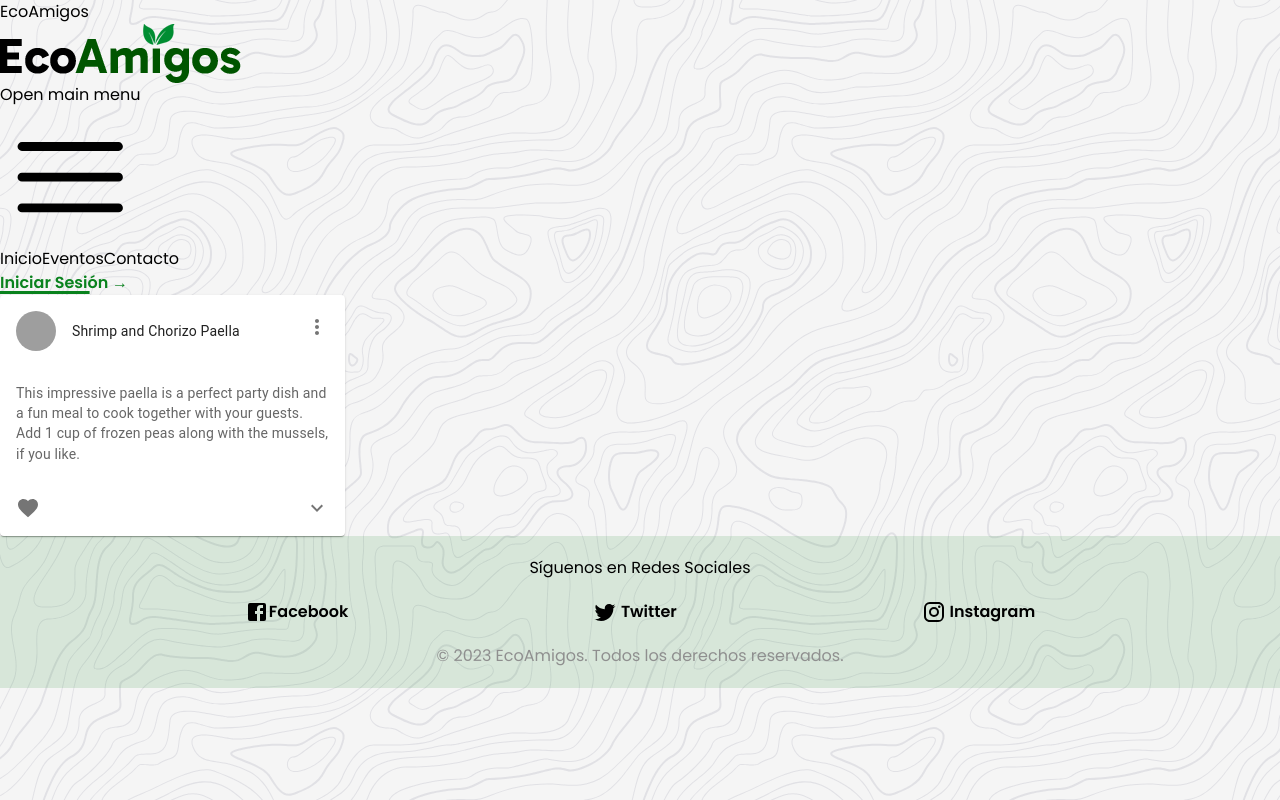
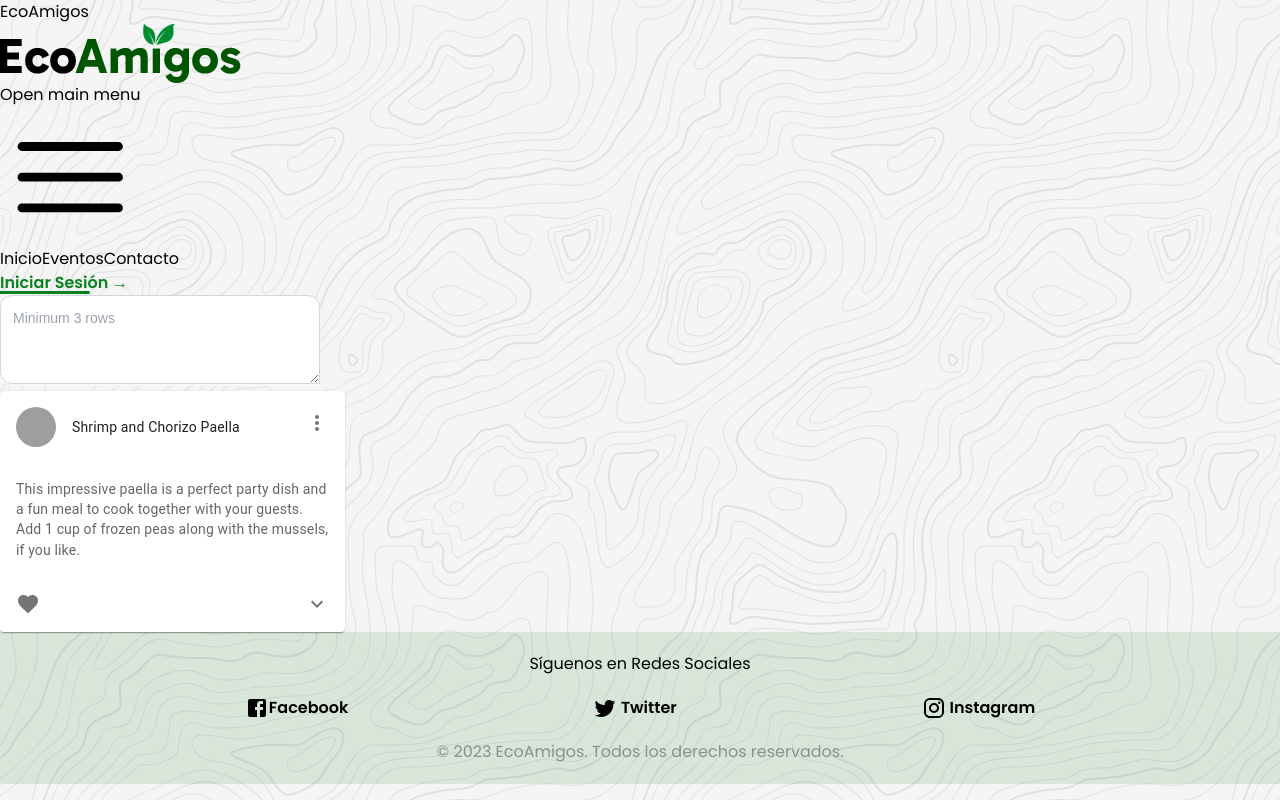
Before and after one commit to LizettePerez/EcoAmigos-React, a React (Vite) app: page /comunidad in a window 1280 px wide. Built offline with nearby package versions, Linux system fonts and the light colour scheme; no server answers; sample sign-in values are in the browser's storage; grey boxes are pictures that could not be loaded.

Commit message:
incluyendo TextArea

```diff
--- /dev/null
+++ b/src/components/TextArea.jsx
@@ -0,0 +1,70 @@
+import { TextareaAutosize as BaseTextareaAutosize } from "@mui/base/TextareaAutosize";
+import { styled } from "@mui/system";
+
+export default function TextArea() {
+  const blue = {
+    100: "#DAECFF",
+    200: "#b6daff",
+    400: "#3399FF",
+    500: "#007FFF",
+    600: "#0072E5",
+    900: "#003A75",
+  };
+
+  const grey = {
+    50: "#f6f8fa",
+    100: "#eaeef2",
+    200: "#d0d7de",
+    300: "#afb8c1",
+    400: "#8c959f",
+    500: "#6e7781",
+    600: "#57606a",
+    700: "#424a53",
+    800: "#32383f",
+    900: "#24292f",
+  };
+
+  const Textarea = styled(BaseTextareaAutosize)(
+    ({ theme }) => `
+    width: 320px;
+    font-family: IBM Plex Sans, sans-serif;
+    font-size: 0.875rem;
+    font-weight: 400;
+    line-height: 1.5;
+    padding: 12px;
+    border-radius: 12px 12px 0 12px;
+    color: ${theme.palette.mode === "dark" ? grey[300] : grey[900]};
+    background: ${theme.palette.mode === "dark" ? grey[900] : "#fff"};
+    border: 1px solid ${theme.palette.mode === "dark" ? grey[700] : grey[200]};
+    box-shadow: 0px 2px 2px ${
+      theme.palette.mode === "dark" ? grey[900] : grey[50]
+    };
+
+    &:hover {
+      border-color: ${blue[400]};
+    }
+
+    &:focus {
+      border-color: ${blue[400]};
+      box-shadow: 0 0 0 3px ${
+        theme.palette.mode === "dark" ? blue[500] : blue[200]
+      };
+    }
+
+    // firefox
+    &:focus-visible {
+      outline: 0;
+    }
+  `
+  );
+
+  return (
+    <div>
+      <Textarea
+        aria-label="minimum height"
+        minRows={3}
+        placeholder="Minimum 3 rows"
+      />
+    </div>
+  );
+}
--- a/src/pages/Comunidad.jsx
+++ b/src/pages/Comunidad.jsx
@@ -2,6 +2,7 @@ import "../index.css";
 import PostHome from "../components/PostHome";
 import { useEffect, useState } from "react";
 import { useNavigate } from "react-router-dom";
+import TextArea from "../components/TextArea";
 
 function Comunidad() {
   const [token, setToken] = useState("");
@@ -15,9 +16,12 @@ function Comunidad() {
     }
     setToken(_token);
   }, []);
-  return <div>{token && <PostHome />}</div>;
+  return (
+    <div>
+      <TextArea></TextArea>
+      {token && <PostHome />}
+    </div>
+  );
 }
 
-
-
 export default Comunidad;
```
